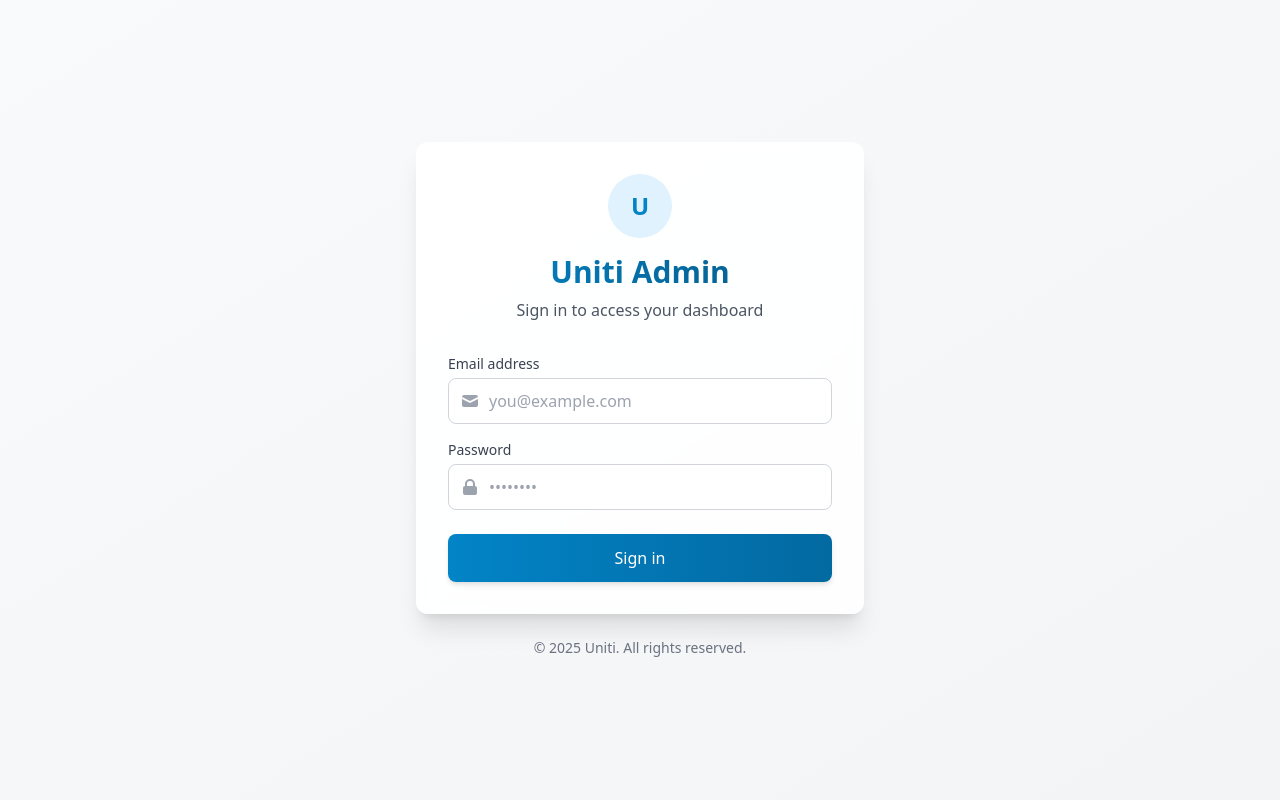
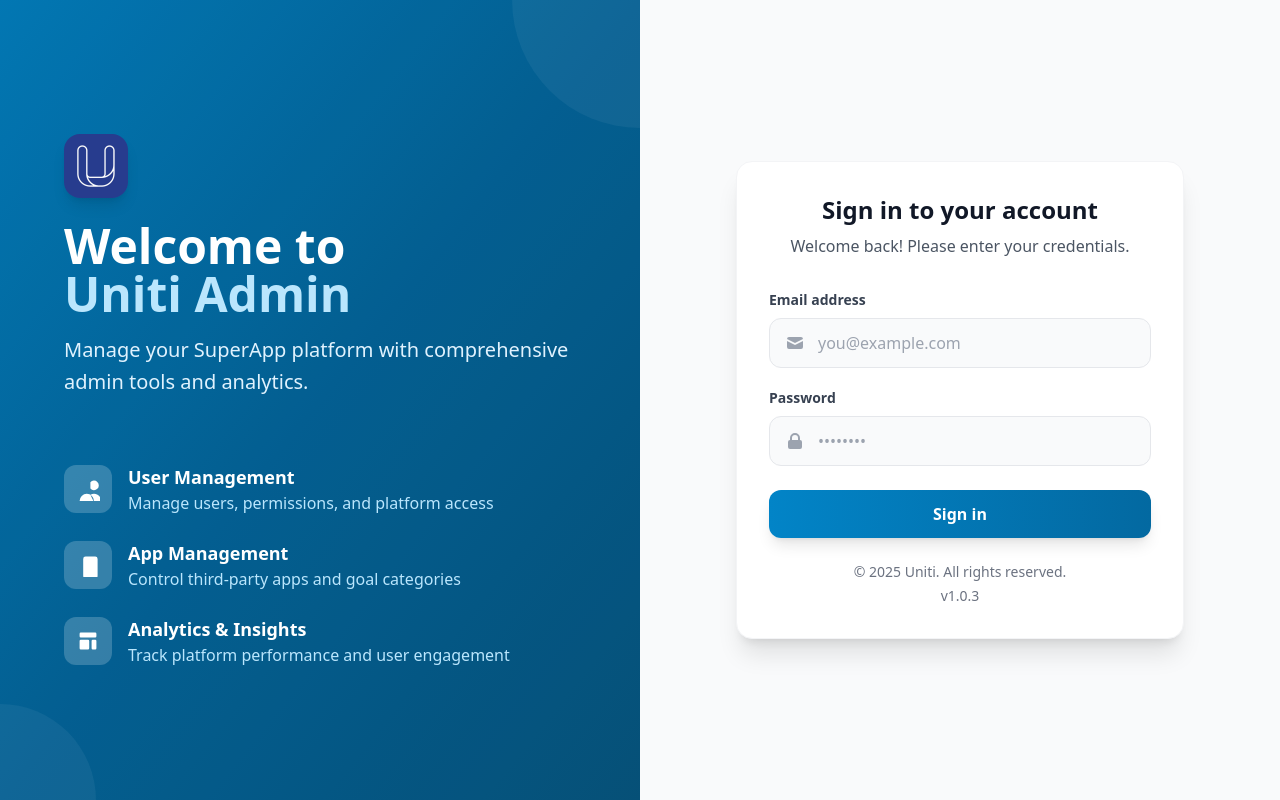
Before and after one commit to salmgazer/uniti-admin, a Vue app: page /login in a window 1280 px wide. Built offline with nearby package versions, Linux system fonts and the light colour scheme; no server answers.

Commit message:
version number and app screen detail

```diff
--- a/index.html
+++ b/index.html
@@ -2,7 +2,7 @@
 <html lang="en">
   <head>
     <meta charset="UTF-8" />
-    <link rel="icon" type="image/svg+xml" href="/vite.svg" />
+    <link rel="icon" type="image/webp" href="/assets/logo.webp" />
     <meta name="viewport" content="width=device-width, initial-scale=1.0" />
     <title>Uniti Admin Panel</title>
   </head>
--- a/src/views/AppScreenDetail.vue
+++ b/src/views/AppScreenDetail.vue
@@ -147,8 +147,9 @@ export default defineComponent({
 
     const loadAudios = async () => {
       try {
-        const response = await api.get('/app-screen-audio');
-        audios.value = response.data.filter((a: AudioFile) => a.screenName === screenName.value);
+        const response = await api.get(`/app-screen-audio/screen/${screenName.value}`);
+        audios.value = response.data;
+        console.log('Loaded audios:', audios.value);
       } catch (error) {
         console.error('Failed to load audios:', error);
       }
@@ -157,14 +158,17 @@ export default defineComponent({
     const loadLanguages = async () => {
       try {
         const response = await api.get('/languages');
-        languages.value = response.data;
+        languages.value = response.data.data;
+        console.log('Loaded languages:', languages.value);
       } catch (error) {
         console.error('Failed to load languages:', error);
       }
     };
 
     const getAudio = (languageCode: string) => {
-      return audios.value.find(a => a.languageCode === languageCode);
+      const audio = audios.value.find(a => a.languageCode === languageCode);
+      console.log(`Looking for audio with languageCode: ${languageCode}, found:`, audio);
+      return audio;
     };
 
     const triggerFileInput = (languageCode: string) => {
--- a/src/views/Login.vue
+++ b/src/views/Login.vue
@@ -1,25 +1,91 @@
 <template>
-  <div class="min-h-screen flex items-center justify-center bg-gradient-to-br from-gray-50 to-gray-100 py-12 px-4 sm:px-6 lg:px-8">
+  <div class="min-h-screen flex">
+    <!-- Left Side - App Info -->
+    <div class="hidden lg:flex lg:w-1/2 bg-gradient-to-br from-primary-600 via-primary-700 to-primary-800 relative overflow-hidden">
+      <div class="absolute inset-0 bg-black/10"></div>
+      <div class="relative z-10 flex flex-col justify-center px-12 xl:px-16 text-white">
+        <div class="mb-8">
+          <img src="/src/assets/logo.webp" alt="Uniti" class="w-16 h-16 rounded-2xl shadow-lg mb-6" />
+          <h1 class="text-4xl xl:text-5xl font-bold mb-4 leading-tight">
+            Welcome to<br>
+            <span class="text-primary-200">Uniti Admin</span>
+          </h1>
+          <p class="text-xl text-primary-100 mb-8 leading-relaxed">
+            Manage your SuperApp platform with comprehensive admin tools and analytics.
+          </p>
+        </div>
+
+        <div class="space-y-6">
+          <div class="flex items-center space-x-4">
+            <div class="w-12 h-12 bg-white/20 rounded-xl flex items-center justify-center">
+              <svg class="w-6 h-6" fill="currentColor" viewBox="0 0 20 20">
+                <path d="M12 4.354a4 4 0 110 5.292M15 21H3v-1a6 6 0 0112 0v1zm0 0h6v-1a6 6 0 00-9-5.197m13.5-9a2.5 2.5 0 11-5 0 2.5 2.5 0 015 0z" />
+              </svg>
+            </div>
+            <div>
+              <h3 class="font-semibold text-lg">User Management</h3>
+              <p class="text-primary-200">Manage users, permissions, and platform access</p>
+            </div>
+          </div>
+
+          <div class="flex items-center space-x-4">
+            <div class="w-12 h-12 bg-white/20 rounded-xl flex items-center justify-center">
+              <svg class="w-6 h-6" fill="currentColor" viewBox="0 0 20 20">
+                <path d="M12 18h.01M8 21h8a2 2 0 002-2V5a2 2 0 00-2-2H8a2 2 0 00-2 2v14a2 2 0 002 2z" />
+              </svg>
+            </div>
+            <div>
+              <h3 class="font-semibold text-lg">App Management</h3>
+              <p class="text-primary-200">Control third-party apps and goal categories</p>
+            </div>
+          </div>
+
+          <div class="flex items-center space-x-4">
+            <div class="w-12 h-12 bg-white/20 rounded-xl flex items-center justify-center">
+              <svg class="w-6 h-6" fill="currentColor" viewBox="0 0 20 20">
+                <path d="M3 4a1 1 0 011-1h12a1 1 0 011 1v2a1 1 0 01-1 1H4a1 1 0 01-1-1V4zM3 10a1 1 0 011-1h6a1 1 0 011 1v6a1 1 0 01-1 1H4a1 1 0 01-1-1v-6zM14 9a1 1 0 00-1 1v6a1 1 0 001 1h2a1 1 0 001-1v-6a1 1 0 00-1-1h-2z" />
+              </svg>
+            </div>
+            <div>
+              <h3 class="font-semibold text-lg">Analytics & Insights</h3>
+              <p class="text-primary-200">Track platform performance and user engagement</p>
+            </div>
+          </div>
+        </div>
+      </div>
+
+      <!-- Decorative elements -->
+      <div class="absolute top-0 right-0 w-64 h-64 bg-white/5 rounded-full -translate-y-32 translate-x-32"></div>
+      <div class="absolute bottom-0 left-0 w-48 h-48 bg-white/5 rounded-full translate-y-24 -translate-x-24"></div>
+    </div>
+
+    <!-- Right Side - Login Form -->
+    <div class="flex-1 flex items-center justify-center px-4 sm:px-6 lg:px-8 bg-gray-50">
       <div class="max-w-md w-full">
-      <div class="card border-none shadow-xl p-8 bg-white/90 backdrop-blur-sm">
-        <div class="text-center mb-8">
-          <div class="inline-flex items-center justify-center w-16 h-16 rounded-full bg-primary-100 mb-4">
-            <div class="text-2xl font-bold text-primary-600">U</div>
-          </div>
-          <h2 class="text-3xl font-bold text-gray-900 bg-clip-text text-transparent bg-gradient-to-r from-primary-600 to-primary-800">
+        <!-- Mobile logo -->
+        <div class="lg:hidden text-center mb-8">
+          <img src="/src/assets/logo.webp" alt="Uniti" class="w-16 h-16 rounded-2xl shadow-lg mx-auto mb-4" />
+          <h2 class="text-3xl font-bold text-gray-900">
             Uniti Admin
           </h2>
-          <p class="mt-2 text-gray-600">
-            Sign in to access your dashboard
+        </div>
+
+        <div class="bg-white rounded-2xl shadow-xl p-8 border border-gray-100">
+          <div class="text-center mb-8">
+            <h2 class="text-2xl font-bold text-gray-900 mb-2">
+              Sign in to your account
+            </h2>
+            <p class="text-gray-600">
+              Welcome back! Please enter your credentials.
             </p>
           </div>
 
           <form class="space-y-6" @submit.prevent="handleLogin">
-          <div class="space-y-4">
+            <div class="space-y-5">
               <div>
-              <label for="email-address" class="block text-sm font-medium text-gray-700 mb-1">Email address</label>
+                <label for="email-address" class="block text-sm font-semibold text-gray-700 mb-2">Email address</label>
                 <div class="relative">
-                <div class="absolute inset-y-0 left-0 pl-3 flex items-center pointer-events-none">
+                  <div class="absolute inset-y-0 left-0 pl-4 flex items-center pointer-events-none">
                     <svg class="h-5 w-5 text-gray-400" xmlns="http://www.w3.org/2000/svg" viewBox="0 0 20 20" fill="currentColor">
                       <path d="M2.003 5.884L10 9.882l7.997-3.998A2 2 0 0016 4H4a2 2 0 00-1.997 1.884z" />
                       <path d="M18 8.118l-8 4-8-4V14a2 2 0 002 2h12a2 2 0 002-2V8.118z" />
@@ -32,16 +98,16 @@
                     autocomplete="email"
                     required
                     v-model="email"
-                  class="input pl-10"
+                    class="w-full pl-12 pr-4 py-3 border border-gray-200 rounded-xl focus:ring-2 focus:ring-primary-500 focus:border-transparent transition-all duration-200 bg-gray-50 focus:bg-white"
                     placeholder="you@example.com"
                   />
                 </div>
               </div>
 
               <div>
-              <label for="password" class="block text-sm font-medium text-gray-700 mb-1">Password</label>
+                <label for="password" class="block text-sm font-semibold text-gray-700 mb-2">Password</label>
                 <div class="relative">
-                <div class="absolute inset-y-0 left-0 pl-3 flex items-center pointer-events-none">
+                  <div class="absolute inset-y-0 left-0 pl-4 flex items-center pointer-events-none">
                     <svg class="h-5 w-5 text-gray-400" xmlns="http://www.w3.org/2000/svg" viewBox="0 0 20 20" fill="currentColor">
                       <path fill-rule="evenodd" d="M5 9V7a5 5 0 0110 0v2a2 2 0 012 2v5a2 2 0 01-2 2H5a2 2 0 01-2-2v-5a2 2 0 012-2zm8-2v2H7V7a3 3 0 016 0z" clip-rule="evenodd" />
                     </svg>
@@ -53,14 +119,14 @@
                     autocomplete="current-password"
                     required
                     v-model="password"
-                  class="input pl-10"
+                    class="w-full pl-12 pr-4 py-3 border border-gray-200 rounded-xl focus:ring-2 focus:ring-primary-500 focus:border-transparent transition-all duration-200 bg-gray-50 focus:bg-white"
                     placeholder="••••••••"
                   />
                 </div>
               </div>
             </div>
 
-          <div v-if="error" class="bg-red-50 border-l-4 border-red-500 p-4 rounded-md">
+            <div v-if="error" class="bg-red-50 border border-red-200 p-4 rounded-xl">
               <div class="flex">
                 <div class="flex-shrink-0">
                   <svg class="h-5 w-5 text-red-500" xmlns="http://www.w3.org/2000/svg" viewBox="0 0 20 20" fill="currentColor">
@@ -77,7 +143,7 @@
               <button
                 type="submit"
                 :disabled="isLoading"
-              class="btn btn-primary w-full py-3 text-base font-medium shadow-md hover:shadow-lg transition-all duration-300"
+                class="w-full bg-gradient-to-r from-primary-600 to-primary-700 text-white py-3 px-4 rounded-xl font-semibold text-base shadow-lg hover:shadow-xl hover:from-primary-700 hover:to-primary-800 focus:outline-none focus:ring-2 focus:ring-primary-500 focus:ring-offset-2 transition-all duration-300 disabled:opacity-50 disabled:cursor-not-allowed"
               >
                 <span v-if="isLoading" class="mr-2">
                   <svg class="animate-spin h-5 w-5 text-white inline" xmlns="http://www.w3.org/2000/svg" fill="none" viewBox="0 0 24 24">
@@ -89,10 +155,12 @@
               </button>
             </div>
           </form>
-      </div>
 
           <div class="mt-6 text-center text-sm text-gray-500">
             <p>© {{ new Date().getFullYear() }} Uniti. All rights reserved.</p>
+            <p class="mt-1">v{{ version }}</p>
+          </div>
+        </div>
       </div>
     </div>
   </div>
@@ -102,6 +170,7 @@
 import { defineComponent, ref } from 'vue';
 import { useRouter } from 'vue-router';
 import { useAuth } from '@/services/auth';
+import packageJson from '../../package.json';
 
 export default defineComponent({
   name: 'Login',
@@ -111,6 +180,7 @@ export default defineComponent({
 
     const email = ref('');
     const password = ref('');
+    const version = packageJson.version;
 
     const handleLogin = async () => {
       const result = await login({
@@ -126,6 +196,7 @@ export default defineComponent({
     return {
       email,
       password,
+      version,
       isLoading,
       error,
       handleLogin
```
Lines whose indentation alone changed are shown as unchanged.
